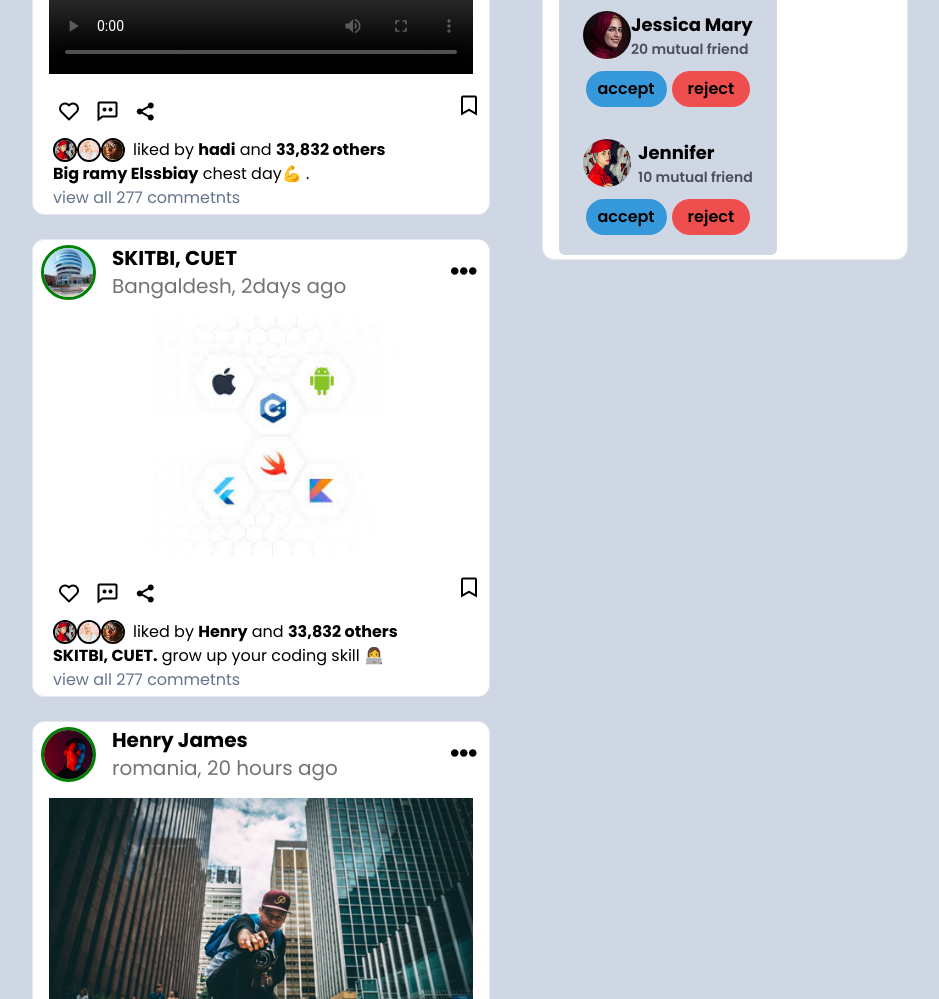
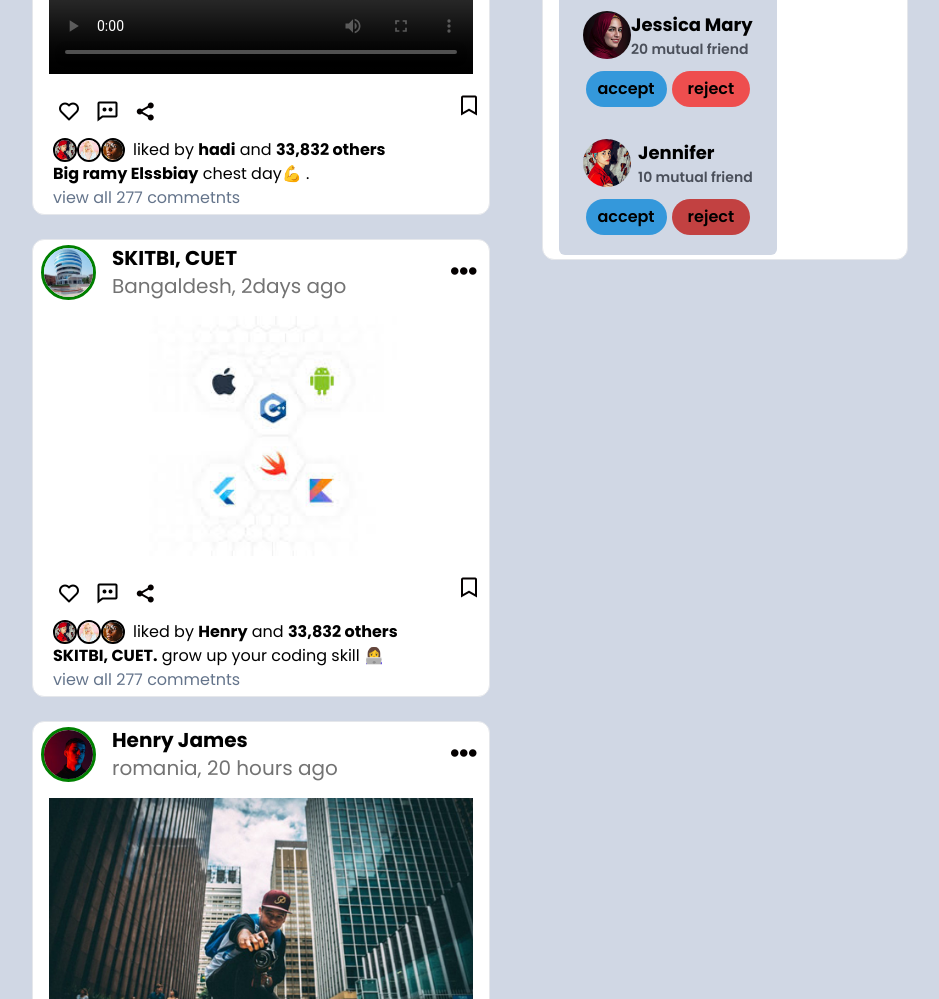
Before and after one commit to Asaduzzaman04/Linkup, a website built with Vite: page index.html in a window 1280 px wide. Shown: the part 797-1796 px from the top of the page, without its empty margins (332-1271 px from the left). Built offline with nearby package versions, Linux system fonts and the light colour scheme; grey boxes are pictures that could not be loaded.

Commit message:
reject button color changed

```diff
--- a/index.html
+++ b/index.html
@@ -800,7 +800,7 @@
                 <div class=" mt-3 desktop:mt4-5
                 flex justify-around">
                   <button class="bg-[#3498db] px-3 py-1.5 rounded-full active:bg-slate-700 active:text-[#fff] font-semibold">accept</button>
-                  <button class="bg-[#EE4E4E] px-4 py-1.5 rounded-full font-semibold">reject</button>
+                  <button class="bg-[#c24141] px-4 py-1.5 rounded-full font-semibold">reject</button>
                 </div>
 
                 <!-- ----------ac-rj-button-end------- -->
```
